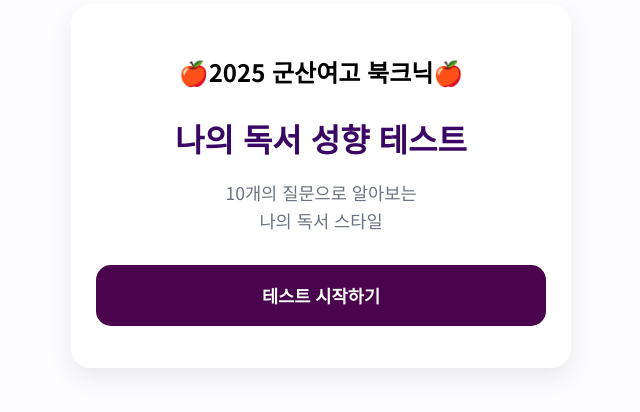
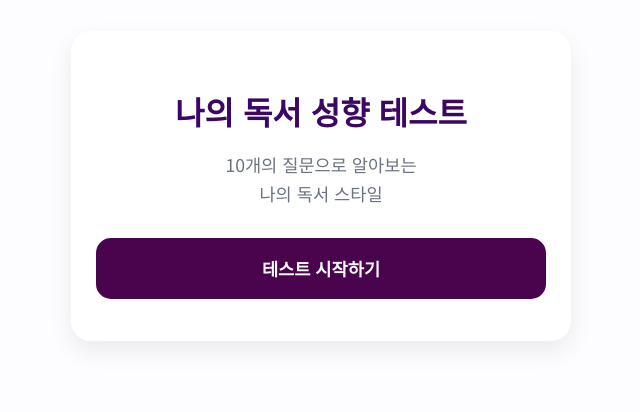
Before and after one commit to choidaae/mybooktest, a plain HTML site: page index.html in a window 1280 px wide. Shown: the part 214-626 px from the top of the page, without its empty margins (319-959 px from the left). Drawn offline with Linux system fonts and the light colour scheme.

Commit message:
Update index.html

```diff
--- a/index.html
+++ b/index.html
@@ -210,7 +210,6 @@
 
     <div id="app">
         <section id="start-page" class="page active">
-            <h2>🍎2025 군산여고 북크닉🍎</h2>
             <h1>나의 독서 성향 테스트</h1>
             <p>10개의 질문으로 알아보는<br>나의 독서 스타일</p>
             <button class="btn" onclick="startTest()">테스트 시작하기</button>
```
